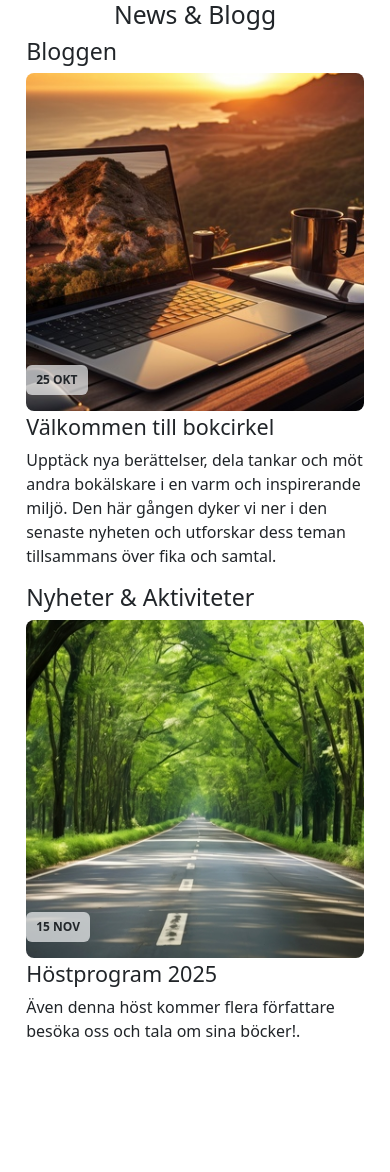
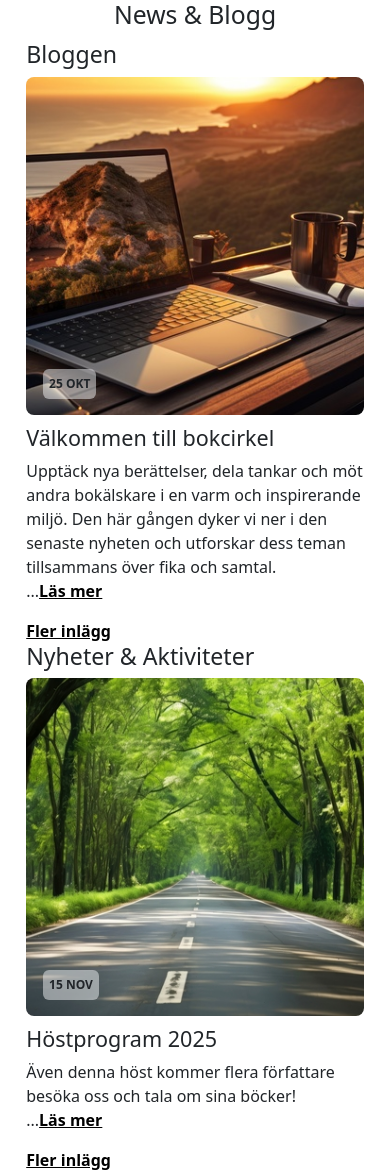
Before and after one commit to Blood778/P-rmar-Poesi, a website: page index.html in a window 390 px wide. Before the commit the page ends 1059 px from the top, so only its background shows below. Drawn offline with Linux system fonts and the light colour scheme.

Commit message:
uppd resp
uppdatering responsivitet

```diff
--- a/index.html
+++ b/index.html
@@ -11,9 +11,8 @@
     />
   </head>
   <body>
-
     <h2 class="huvru">News & Blogg</h2>
-    <section class="cont-nb">
+    <article class="cont-nb">
       <section class="contv">
         <h3>Bloggen</h3>
         <section class="bloggbild">
@@ -23,21 +22,25 @@
         <p class="textv">
           Upptäck nya berättelser, dela tankar och möt andra bokälskare i en
           varm och inspirerande miljö. Den här gången dyker vi ner i den senaste
-          nyheten och utforskar dess teman tillsammans över fika och samtal.
+          nyheten och utforskar dess teman tillsammans över fika och samtal.<br />
+          ...<a href="https://www.allalänkar.com/" class="länkar">Läs mer</a>
         </p>
+        <a href="https://www.allalänkar.com/" class="länkar">Fler inlägg</a>
       </section>
-
       <section class="conth">
         <h3>Nyheter & Aktiviteter</h3>
         <section class="nyhetsbild">
-          <p class="datumv">15 NOV</p>
+          <p class="datumh">15 NOV</p>
         </section>
-        <h4 class="rubrikv">Höstprogram 2025</h4>
+        <h4 class="rubrikh">Höstprogram 2025</h4>
         <p class="texth">
           Även denna höst kommer flera författare besöka oss och tala om sina
-          böcker!.
+          böcker!<br />...<a href="https://www.allalänkar.com/" class="länkar"
+            >Läs mer</a
+          >
         </p>
+        <a href="https://www.allalänkar.com/" class="länkar">Fler inlägg</a>
       </section>
-    </section>
+    </article>
   </body>
 </html>
--- a/styles.css
+++ b/styles.css
@@ -2,6 +2,7 @@
   display: flex;
   justify-content: space-evenly;
   flex-wrap: wrap;
+  margin-top: 3%;
 }
 
 .huvru {
@@ -22,19 +23,19 @@
   display: flex;
   align-items: flex-end;
   border-radius: 8px;
-  position: relative;
 }
 
 .datumv {
-  background-color: rgba(243, 245, 247, 0.692);
-  padding: 6px 10px;
+  background-color: rgba(243, 245, 247, 0.492);
+  padding: 6px;
+  margin-left: 5%;
   border-radius: 6px;
   font-weight: bold;
   font-size: 12px;
 }
 
 .rubrikv {
-  margin-top: 1%;
+  margin-top: 3%;
 }
 
 .textv {
@@ -56,21 +57,26 @@
   display: flex;
   align-items: flex-end;
   border-radius: 8px;
-  position: relative;
 }
 
-.datumv {
-  background-color: rgba(243, 245, 247, 0.692);
-  padding: 6px 10px;
+.datumh {
+  background-color: rgba(243, 245, 247, 0.492);
+  padding: 6px;
+  margin-left: 5%;
   border-radius: 6px;
   font-weight: bold;
   font-size: 12px;
 }
 
-.rubrikv {
-  margin-top: 1%;
+.rubrikh {
+  margin-top: 3%;
 }
 
 .texth {
   width: 40vh;
 }
+
+.länkar {
+  font-weight: bold;
+  color: black;
+}
```
